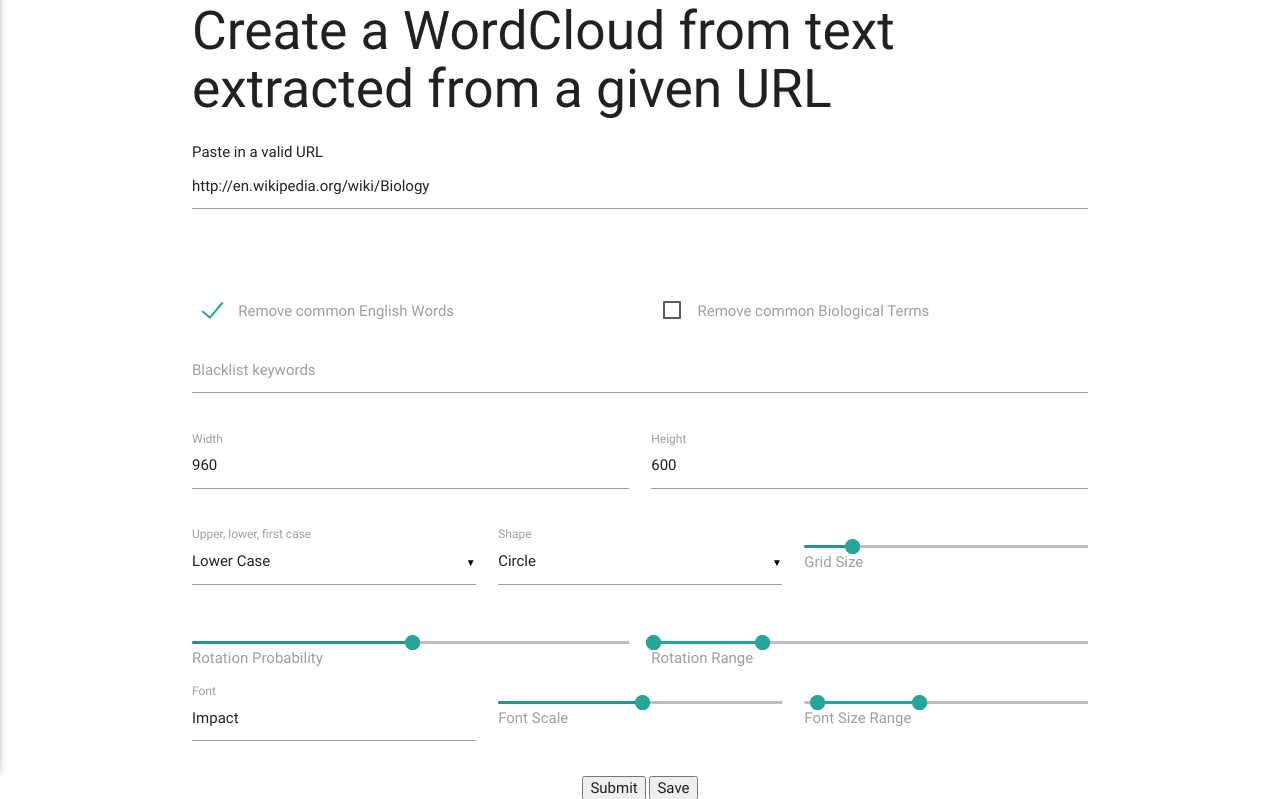
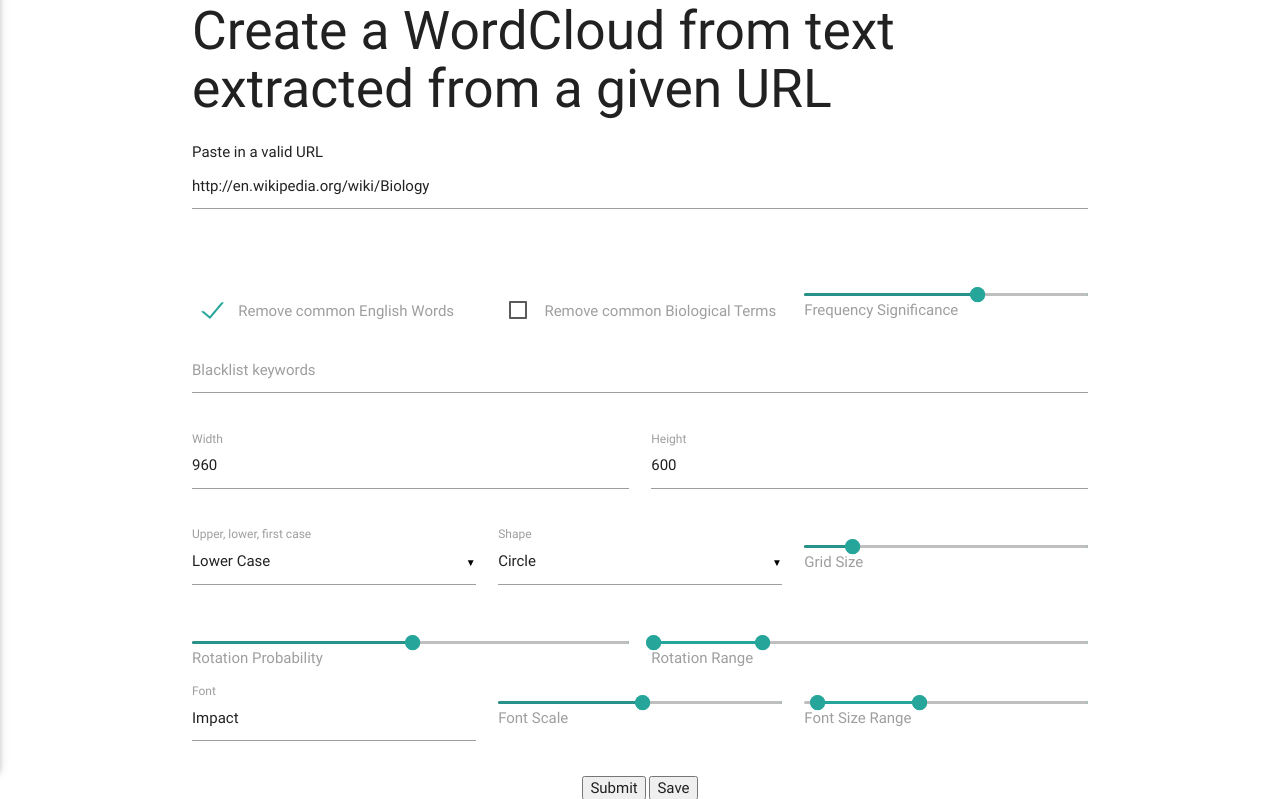
Before and after one commit to MaayanLab/GenesToWordCloud, a Flask app: page /create/url in a window 1280 px wide. Shown: the part 89-888 px from the top of the page. Run offline with Flask 2, Linux system fonts and the light colour scheme; parts of the project's set-up code (start-up, migrations or seed data) failed here and were passed over.

Commit message:
Major fix to interpretting CountVectorizer results
- CountVectorizer's results are misleading, after noticing the code was updated to reflect the true results
- Now returning frequency standard deviations from the mean rather than plain frequency to eliminate the need for the calculation in javascript

```diff
--- a/process.py
+++ b/process.py
@@ -40,9 +40,10 @@ def process_text(text, **kwargs):
 		strip_accents='unicode',
 		**kwargs) #  ngram_range=(1,2),
 	r = cv.fit_transform([text]).toarray()[0]
+	m, s = r.mean(), r.std()
 	return sorted(
-		[[str(word), int(freq)]
-		 for word, freq in zip(cv.vocabulary_.keys(), r)],
+		[[str(word), float((r[ind] - m) / s)]
+		 for word, ind in cv.vocabulary_.items()],
 		 key=lambda p: p[1], reverse=True)
 
 def process_page(text, args):
--- a/static/js/create.js
+++ b/static/js/create.js
@@ -6,12 +6,11 @@ var width = 960;
 var height = 600;
 var rotation, rotation_proba, shape, grid_size;
 var font, font_scale, font_size;
-var text_case, tags = [], freqs = [];
-
+var text_case, tags = [], threshold;
+var max_freq;
 var last_data, fontSize;
 
 function draw() {
-	var max_freq = Math.max.apply(Math, tags.map(function(d) { return d[1]; }));
 	view.height(height * view.width() / width);
 	view[0].setAttribute('viewBox', '0 0 '+width+' '+height);
 	WordCloud(view[0], {
@@ -19,7 +18,11 @@ function draw() {
 		height: height,
 		shuffle: true,
 		backgroundColor: 'rgba(255, 255, 255, 0)',
-		list: tags.map(function(t) { return [text_case(t[0]), t[1]] }),
+		list: tags.filter(function(t) {
+			return t[1] > threshold;
+		}).map(function(t) {
+			return [text_case(t[0]), t[1]]
+		}),
 		fontFamily: font,
 		gridSize: grid_size,
 		weightFactor: function (size) { return font_size[0] + Math.pow(size / max_freq, font_scale) * (font_size[1] - font_size[0]); },
@@ -51,6 +54,7 @@ function update() {
 	font = $('#font').val();
 	font_scale = Number($('#font-scale').attr('value'));
 	font_size = $('#font-size').attr('value').split(',').map(Number);
+	threshold = Number($('#threshold').attr('value'));
 
 	if(tags.length)
 		draw();
@@ -70,6 +74,7 @@ $(document).ready(function() {
 			$.get(url, data)
 			 .done(function(data) {
 				tags = JSON.parse(data);
+				max_freq = Math.max.apply(Math, tags.map(function(d) { return d[1]; }));
 			}).fail(function() {
 				state.text("Couldn't communicate with server");
 			}).done(function() {
@@ -88,6 +93,10 @@ $(document).ready(function() {
 	view.on('wordclouddrawn', function() {
 		state.text("");
 	});
+
+	view.on('wordcloudabort', function() {
+		state.text("NOTE: A word was unable to be placed, try adjusting settings so you don't miss it.");
+	})
 
 	$('#save').click(function() {
 		// modified from http://stackoverflow.com/questions/23218174/how-do-i-save-export-an-svg-file-after-creating-an-svg-with-d3-js-ie-safari-an
--- a/templates/create.html
+++ b/templates/create.html
@@ -8,13 +8,17 @@
 	{% block form %}{% endblock %}
 	<p><br /></p>
 	<div class="row">
-		<div class="input-field col s6">
+		<div class="input-field col s4">
 			<input type="checkbox" id="stopwords" name="stopwords" checked>
 			<label for="stopwords">Remove common English Words</label>
 		</div>
-		<div class="input-field col s6">
+		<div class="input-field col s4">
 			<input type="checkbox" id="biostopwords" name="biostopwords">
 			<label for="biostopwords">Remove common Biological Terms</label>
+		</div>
+		<div class="input-field col s4">
+			<div class="noUiSlider" id="threshold" start="1" min="-5" max="5" step="0.01" fmt="2"></div>
+			<label for="threshold">Frequency Significance</label>
 		</div>
 	</div>
 	<div class="row">
```
